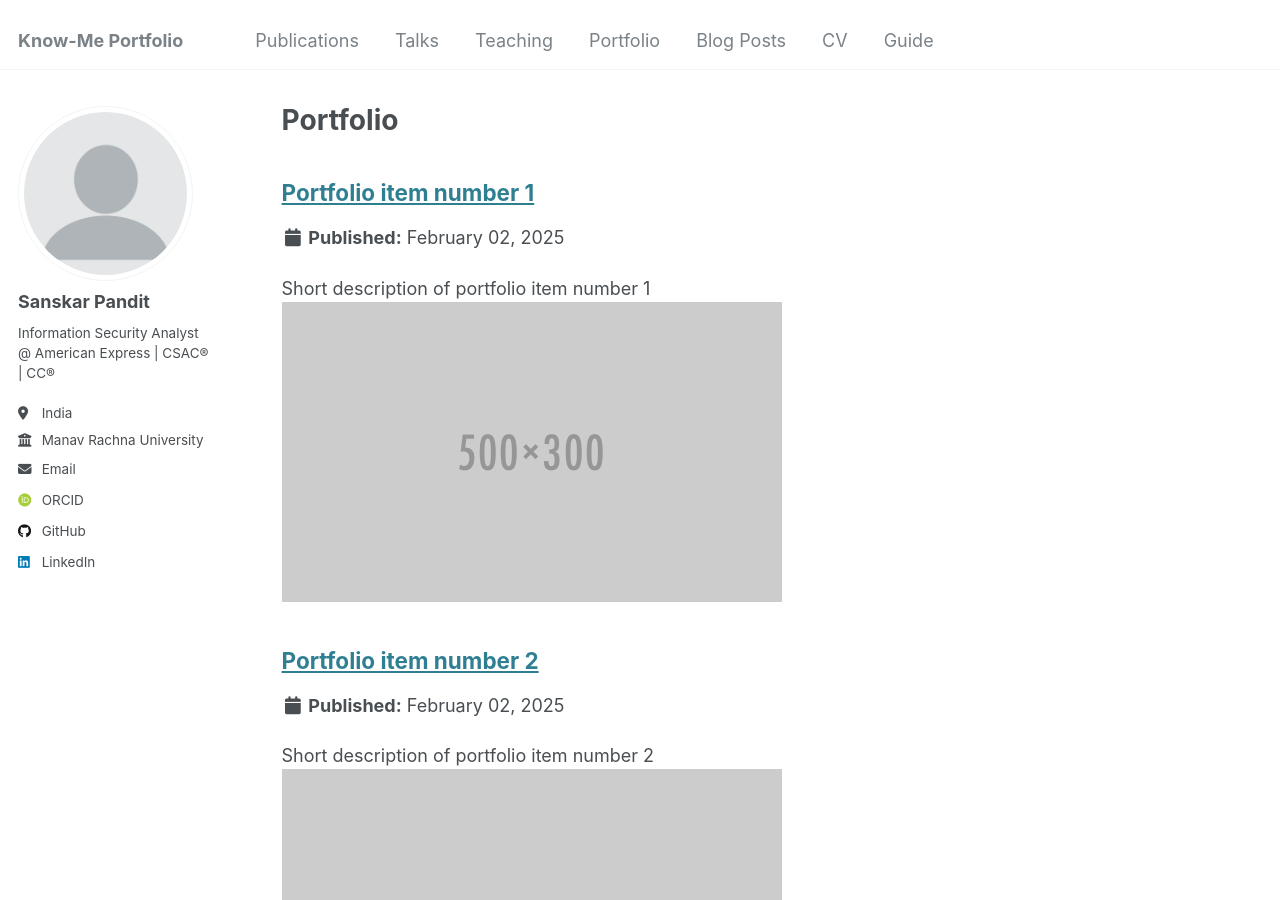
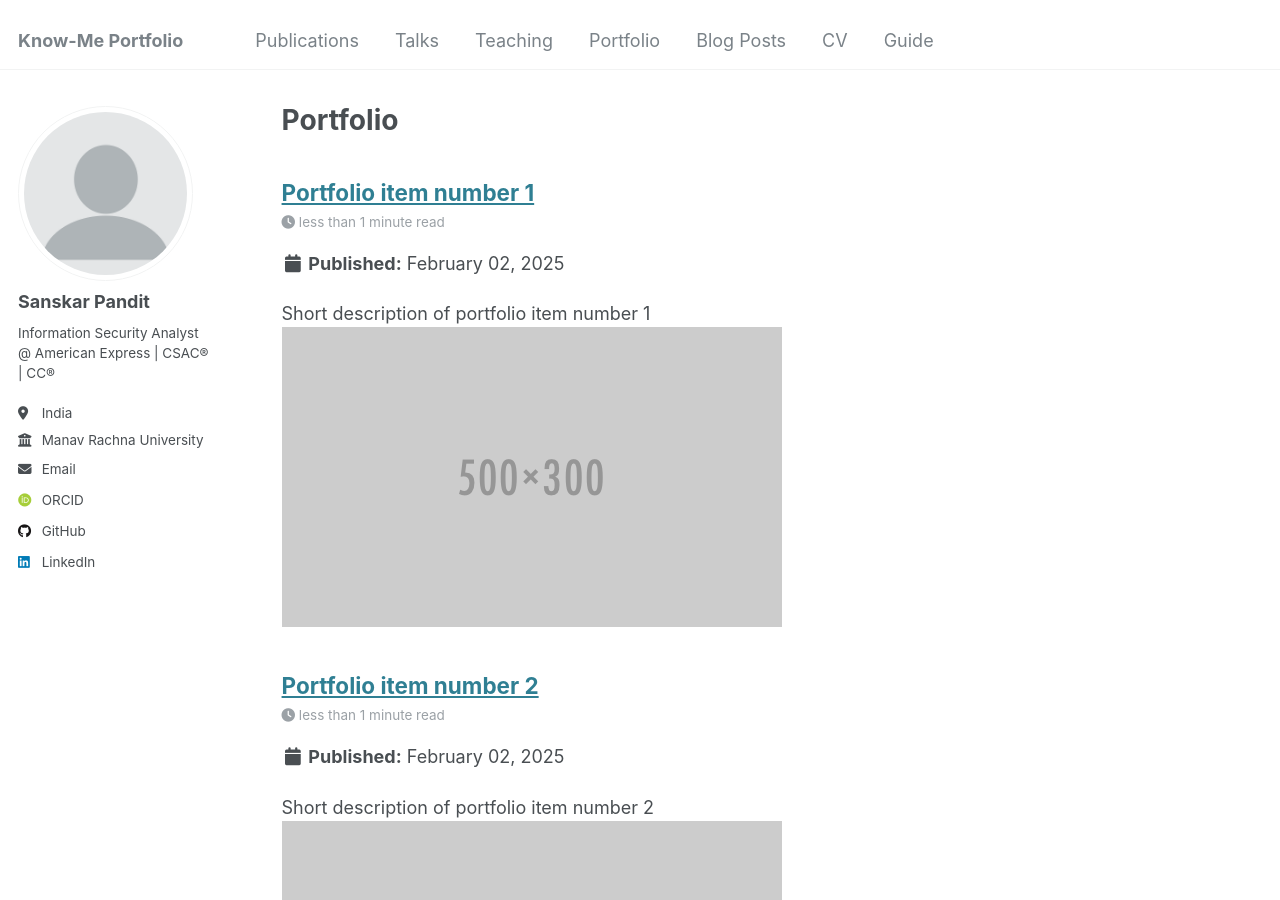
Before and after one commit to skar-ISA/skar-ISA.github.io, a Jekyll site: the page built from _pages/portfolio.html, in a window 1280 px wide and 900 px high. Built offline with Jekyll 4.4.1, drawn with Linux system fonts in a browser that asks for light colours; some web fonts are replaced; some of the changed lines change nothing that is shown.

Commit message:
Update _config.yml

```diff
--- a/_config.yml
+++ b/_config.yml
@@ -228,6 +228,17 @@
 
 # These settings control how pages and collections are included in the site
 defaults:
+  # _portfolio
+  - scope:
+      path: ""
+      type: portfolio
+    values:
+      layout: single
+      author_profile: true
+      read_time: true
+      comments: true
+      share: true
+      related: true
   # _posts
   - scope:
       path: ""
```
